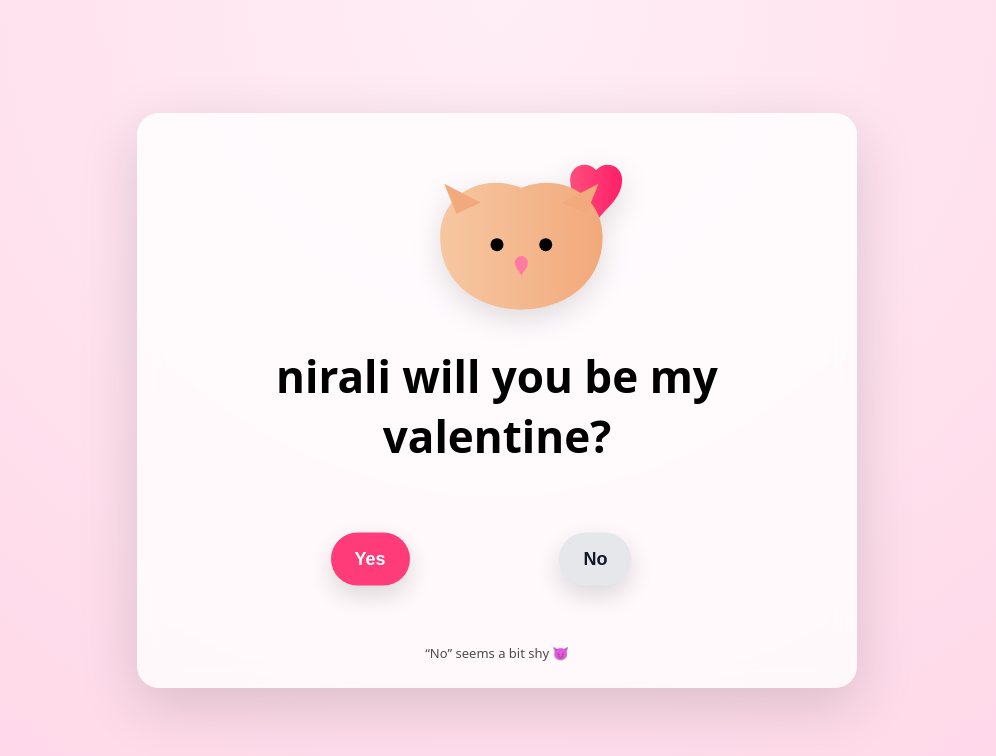
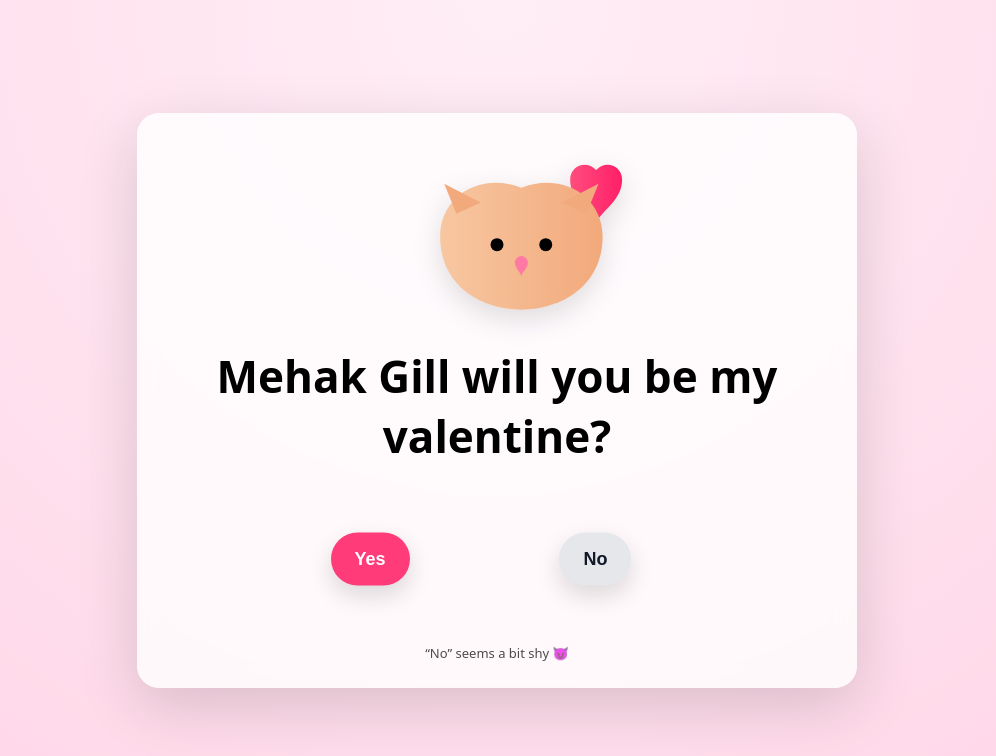
Before and after one commit to tfshvcp972-droid/Yes-game, a plain HTML site: page index.html in a window 1280 px wide. Shown: the whole page, without its empty margins (143-1139 px from the left). Drawn offline with nearby package versions, Linux system fonts and the light colour scheme.

Commit message:
Update valentine message in index.html

```diff
--- a/index.html
+++ b/index.html
@@ -171,7 +171,7 @@
             fill="#ff7aa2"/>
     </svg>
 
-    <h1>nirali will you be my valentine?</h1>
+    <h1>Mehak Gill will you be my valentine?</h1>
 
     <section class="button-zone" id="zone">
       <button id="yesBtn">Yes</button>
```
